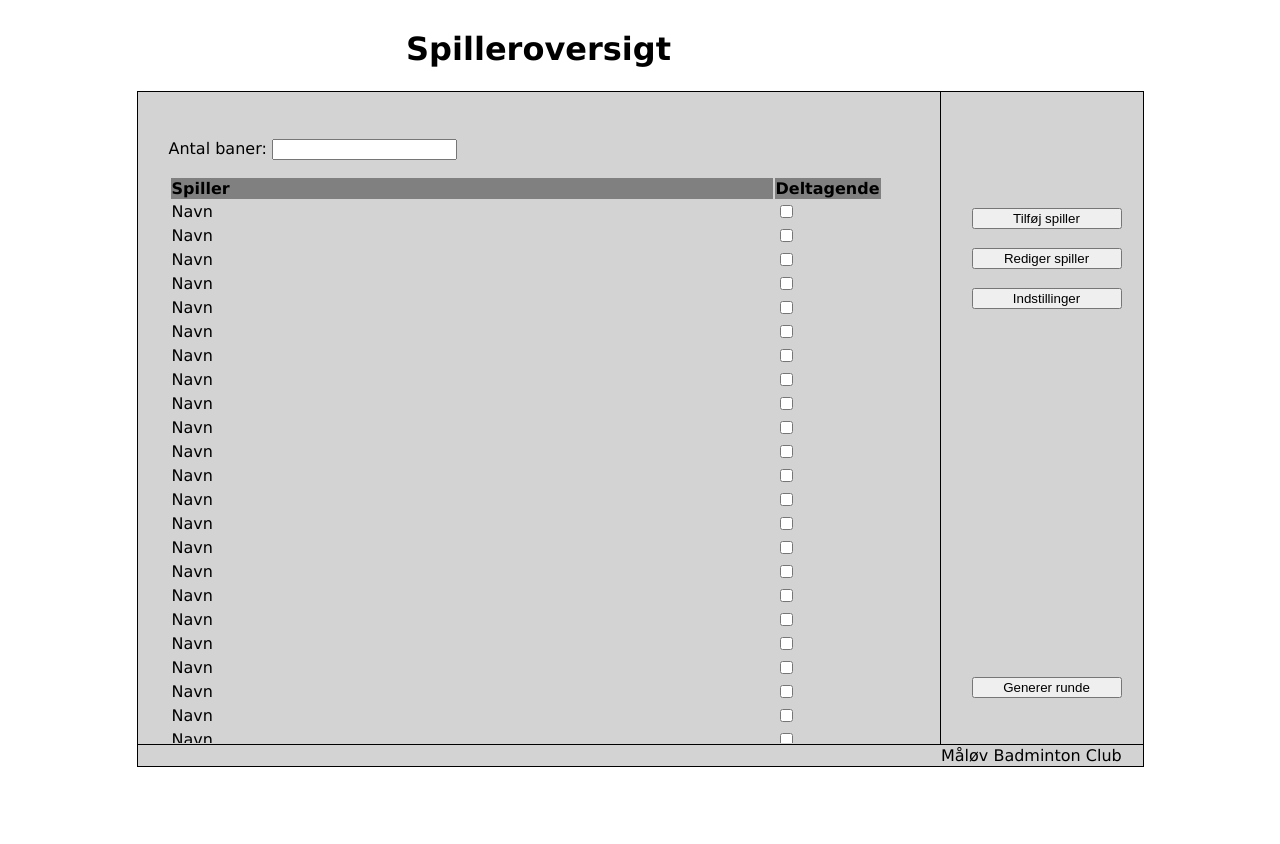
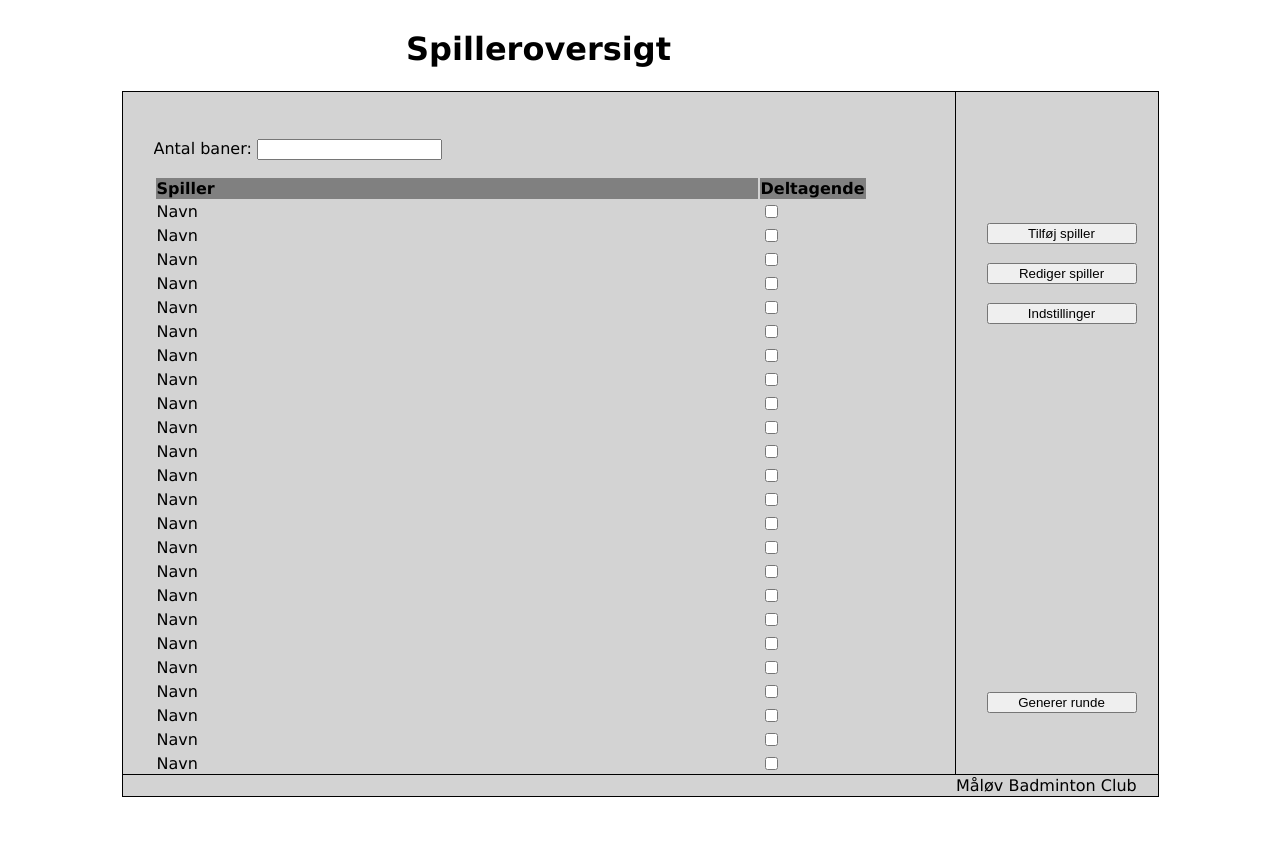
Before and after one commit to dixe/Badmintonprojekt, a PHP site: page /main.php in a window 1280 px wide. Shown: the top 844 px of the page. Run offline with PHP 8.4, Linux system fonts and the light colour scheme.

Commit message:
Added margins to the main content area

```diff
--- a/style.css
+++ b/style.css
@@ -1,5 +1,5 @@
 #mainframe {font-family:Verdana, Geneva, sans-serif; border-collapse:collapse; padding:0;}
-#content {height:650px; width:800px;}
+#content {height:650px; width:800px; margin-top:30px; margin-left:30px;}
 #innerEdge, #bottombar, #buttonPanel {border:1px solid black; background-color:lightgrey;}
 
 /*  main.php  */
@@ -9,15 +9,13 @@
 #button2 {position:relative; top:320px;}
 #buttons {margin:auto; width:70%;}
 #content {overflow:auto;}
-#playerlist {position:relative; top:30px; right:-30px;}
 #playerlist td {text-align:left;}
 #spiller {width:600px; text-align:left;}
 #playerlist th {background-color:grey;}
-#fieldCount {position:relative; top:30px; right:-30px; width:400px;}
+
 
 /* addplayer.php */
 #addtable th {text-align:left;}
-#addtable {position:relative; top:30px; right:-30px;}
 #addbutton {position:relative; top:280px;}
 #backbutton {position:relative; top:256px; right:800px;}
 
@@ -25,11 +23,9 @@
 #editbutton {position:relative; top:305px;}
 #deletebutton {position:relative; right:800px;}
 #edittable th {text-align:left;}
-#edittable {position:relative; top:30px; right:-30px;}
 
 /* settings.php */
 #settings input {width:300px;}
-#settings {position:relative; top:30px; right:-30px;}
 #backbutton {position:relative; top:256px; right:800px;}
 
 /* newround.php */
```
